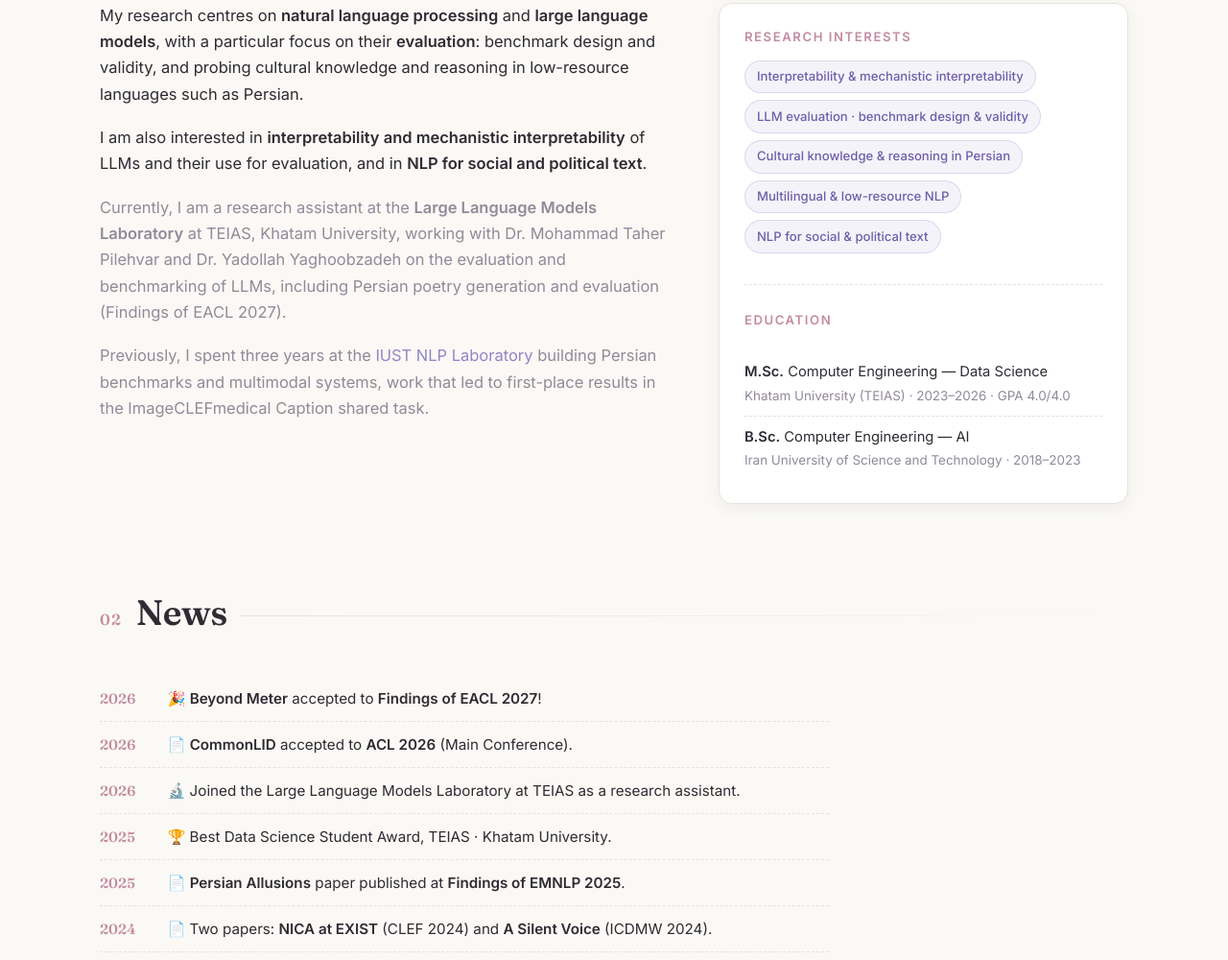
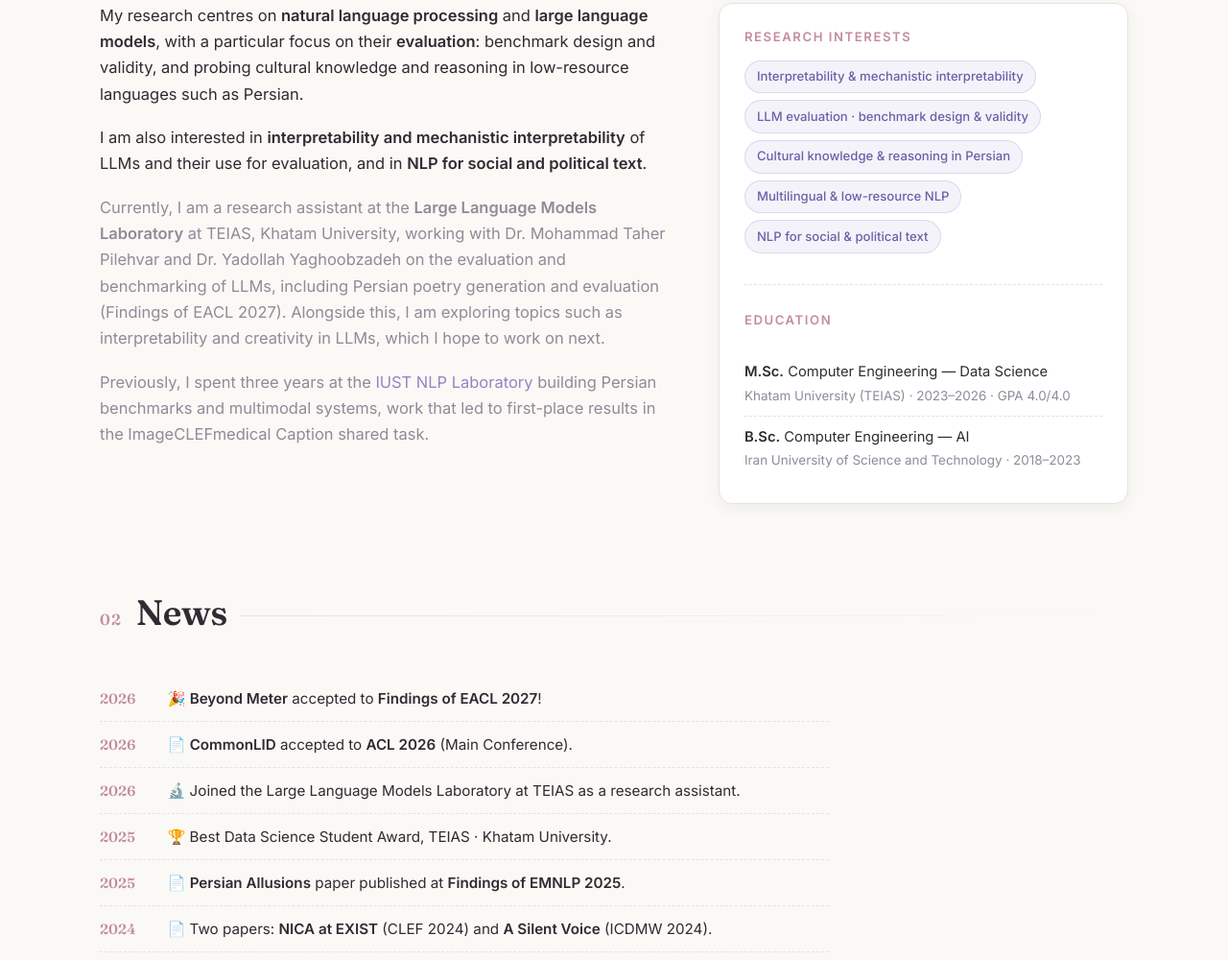
Before and after one commit to MelikaNobakhtian/MelikaNobakhtian.github.io, a plain HTML site: page index.html in a window 1280 px wide. Shown: the part 896-1896 px from the top of the page at 96% size. Drawn offline with Linux system fonts and the light colour scheme.

Commit message:
Mention upcoming interests (interpretability, creativity) in About

```diff
--- a/index.html
+++ b/index.html
@@ -117,7 +117,8 @@
             Laboratory</strong> at TEIAS, Khatam University, working with
             Dr. Mohammad Taher Pilehvar and Dr. Yadollah Yaghoobzadeh on the evaluation
             and benchmarking of LLMs, including Persian poetry generation and evaluation
-            (Findings of EACL 2027).
+            (Findings of EACL 2027). Alongside this, I am exploring topics such as
+            interpretability and creativity in LLMs, which I hope to work on next.
           </p>
           <p class="muted">
             Previously, I spent three years at the <a href="https://iust.ac.ir/en" target="_blank" rel="noopener">IUST NLP Laboratory</a>
```
